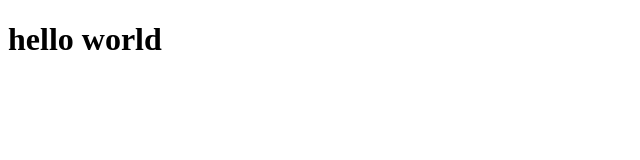
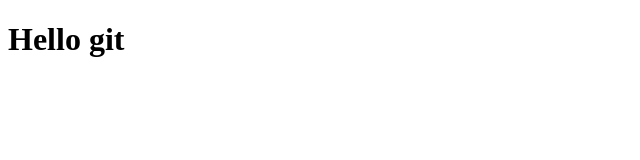
Before and after one commit to vivek-msn/sps, a plain HTML site: page index.html in a window 1280 px wide. Shown: the whole page, without its empty margins (0-640 px from the left). Drawn offline with Linux system fonts and the light colour scheme.

Commit message:
my second commit

```diff
--- a/index.html
+++ b/index.html
@@ -7,6 +7,6 @@
 	<link rel="stylesheet" href="">
 </head>
 <body>
-	<h1>hello world</h1>
+	<h1>Hello git</h1>
 </body>
 </html>
```
